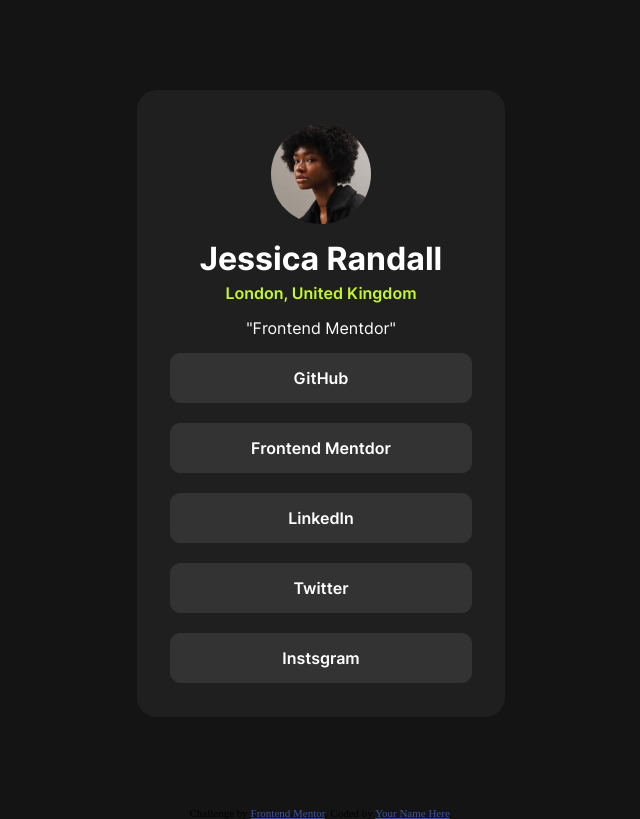
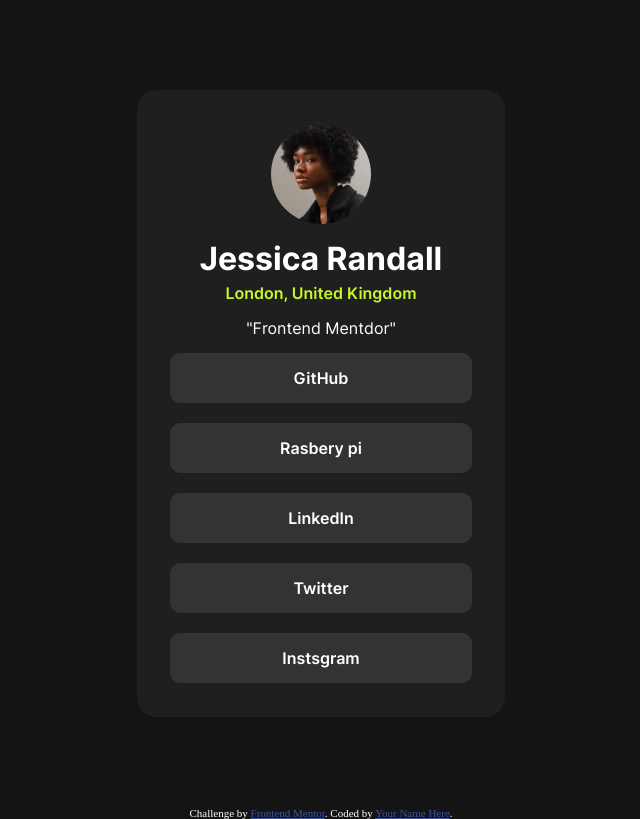
Before and after one commit to NathanEniire/social-links-profile, a plain HTML site: page index.html in a window 1280 px wide. Shown: the whole page, without its empty margins (319-959 px from the left). Drawn offline with Linux system fonts and the light colour scheme.

Commit message:
Color cha

```diff
--- a/index.html
+++ b/index.html
@@ -10,7 +10,7 @@
 
   <!-- Feel free to remove these styles or customise in your own stylesheet 👍 -->
   <style>
-    .attribution { font-size: 11px; text-align: center; }
+    .attribution { font-size: 11px; text-align: center; color: white }
     .attribution a { color: hsl(228, 45%, 44%); }
   </style>
 </head>
@@ -22,7 +22,7 @@
     <p>"Frontend Mentdor"</p>
 
     <a href="#"> GitHub</a>
-    <a href="#"> Frontend Mentdor</a>
+    <a href="#"> Rasbery pi</a>
     <a href="#"> LinkedIn</a>
     <a href="#"> Twitter</a>
     <a href="#"> Instsgram</a>
```
